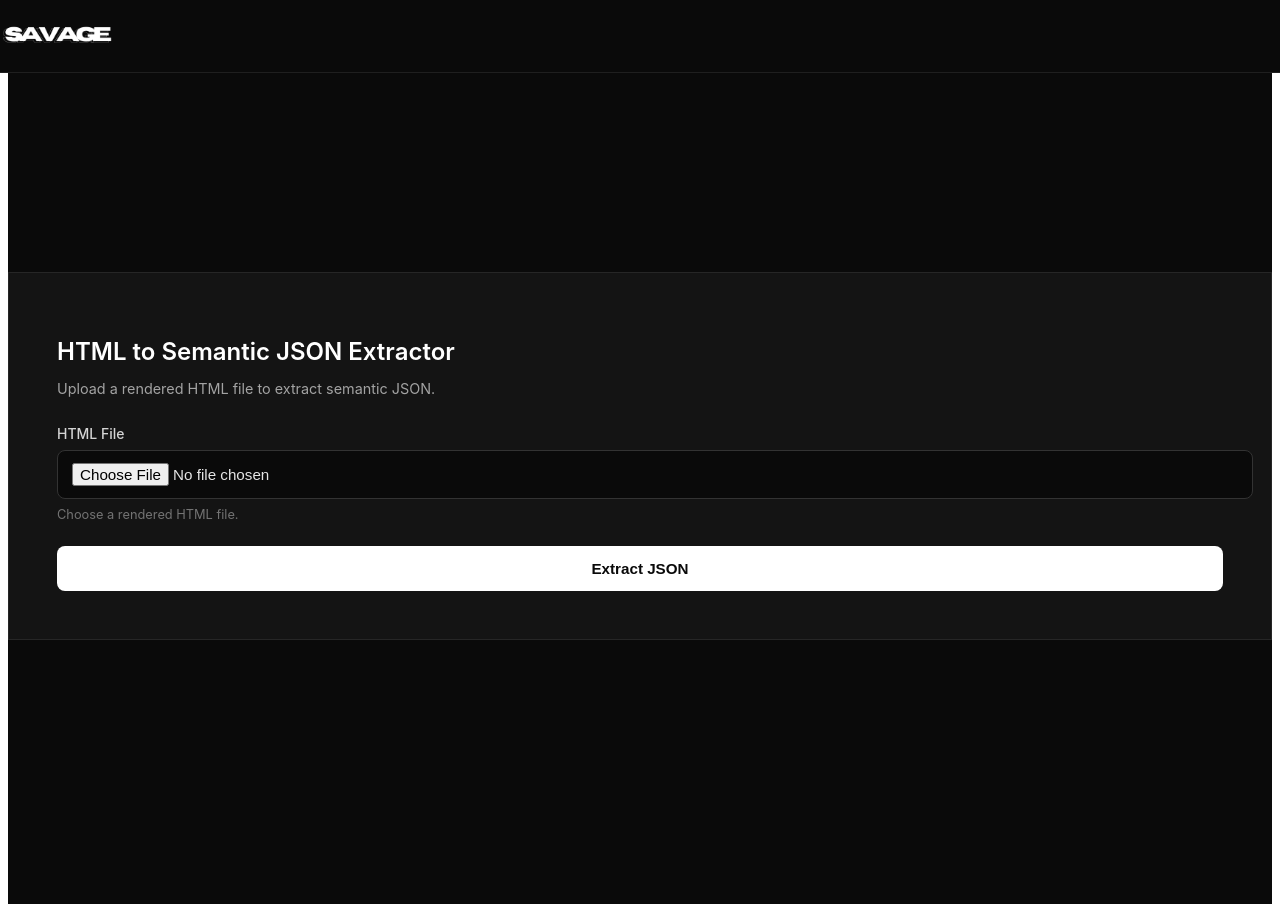
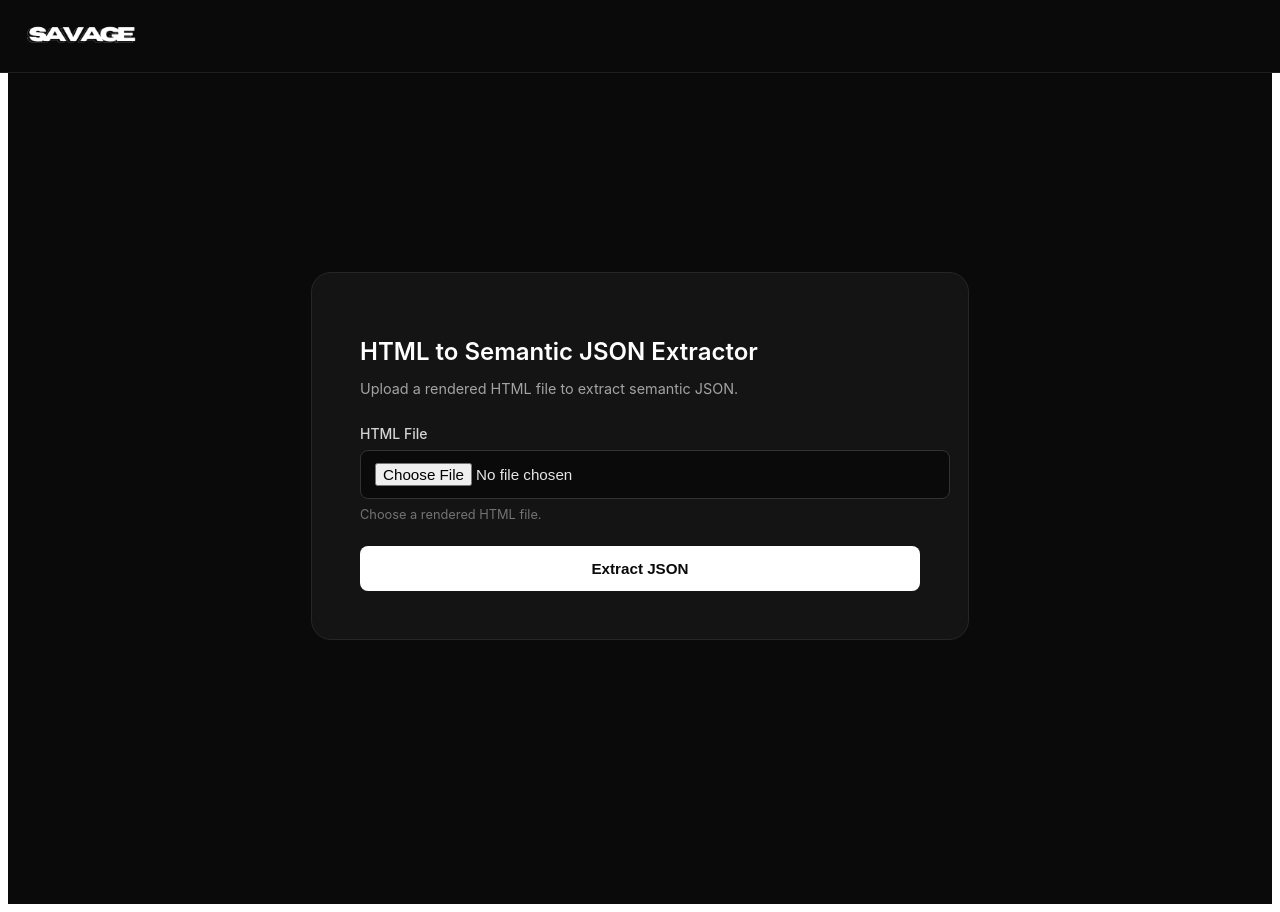
Before and after one commit to hr95savage/html-semantic-json-app, a Next.js app: page / in a window 1280 px wide. Built offline with nearby package versions, Linux system fonts and the light colour scheme.

Commit message:
Restore reference layout spacing.

```diff
--- a/pages/index.tsx
+++ b/pages/index.tsx
@@ -76,7 +76,7 @@ export default function Home() {
           display: "flex",
           alignItems: "center",
           justifyContent: "flex-start",
-          padding: 0,
+          padding: "0 24px",
           zIndex: 100
         }}
       >
@@ -94,16 +94,16 @@ export default function Home() {
           display: "flex",
           alignItems: "center",
           justifyContent: "center",
-          padding: "48px 0"
+          padding: "48px 32px"
         }}
       >
         <div
           style={{
             background: "#141414",
             border: "1px solid #262626",
-            borderRadius: 0,
+            borderRadius: 20,
             padding: 48,
-            maxWidth: "100%",
+            maxWidth: 560,
             width: "100%"
           }}
         >
```
